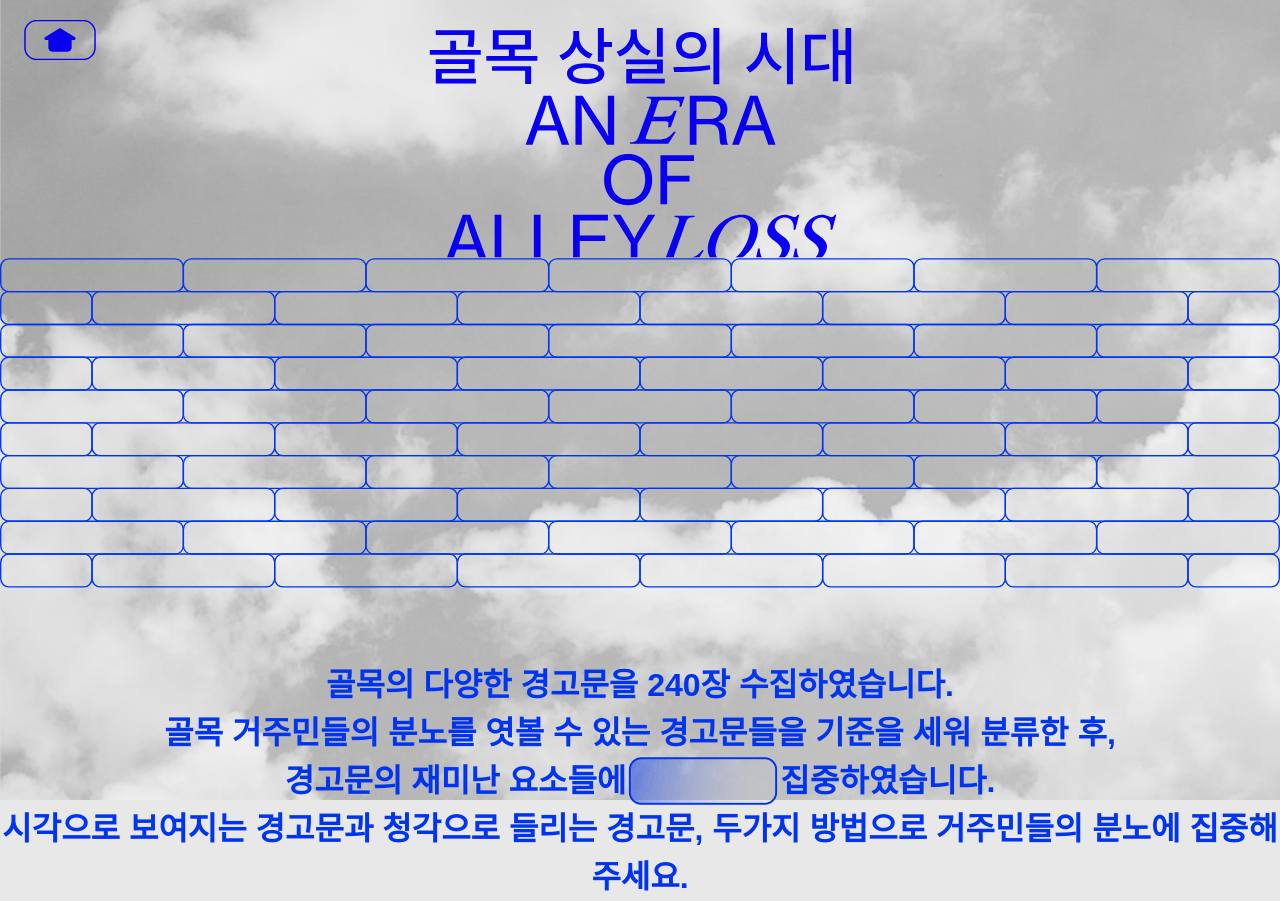
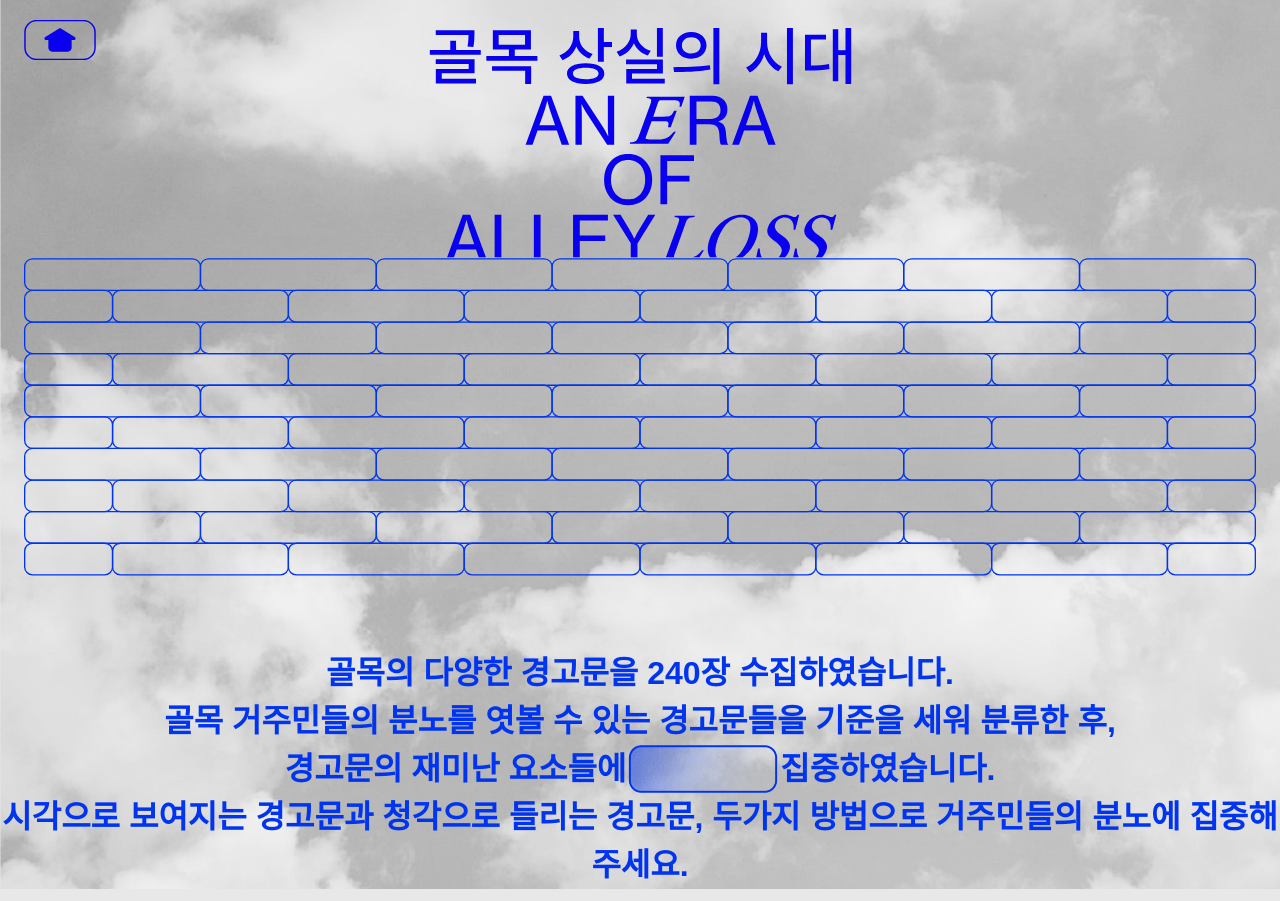
Before and after one commit to Hina0222/Capstone, a React (Create React App) app in the folder capstone-ej/: page /about in a window 1280 px wide. Built offline with nearby package versions, Linux system fonts and the light colour scheme.

Commit message:
About페이지 약간 수정

```diff
--- a/capstone-ej/src/index.css
+++ b/capstone-ej/src/index.css
@@ -5,7 +5,8 @@
 
 body {
   background-color: #E8E8E8;
-  font-family: "pretendard", sans-serif;}
+  font-family: "pretendard", sans-serif;
+}
 
 p{
   color:#0034EE;
--- a/capstone-ej/src/pages/About.jsx
+++ b/capstone-ej/src/pages/About.jsx
@@ -17,14 +17,14 @@ const About = () => {
     };
 
     return (
-        <div className='main-container h-screen flex flex-col items-center'>
+        <div className='main-container min-h-screen flex flex-col items-center'>
             <Link className='home-btn' to="/"></Link>
             <div>
-                <img className='mt-7' src={AboutTitle} alt="" />
-            </div>
-            <div className='relative'>
-                <img src={Block3} alt="" />
-                {showGif && <img className='absolute translate-x-1/2 right-2/4 top-9' src={AboutGif2} alt="" />}
+                <img className='mx-auto mt-7' src={AboutTitle} alt="" />
+                <div className='relative mx-6'>
+                    <img src={Block3} alt="" />
+                    {showGif && <img className='absolute -translate-x-1/2 -translate-y-1/2 left-1/2 top-1/2' src={AboutGif2} alt="" />}
+                </div>
             </div>
             <div>
                 <p className='main-text'>
```
Also changed, not shown: capstone-ej/src/components/Modal.jsx (+4 -4 lines).
